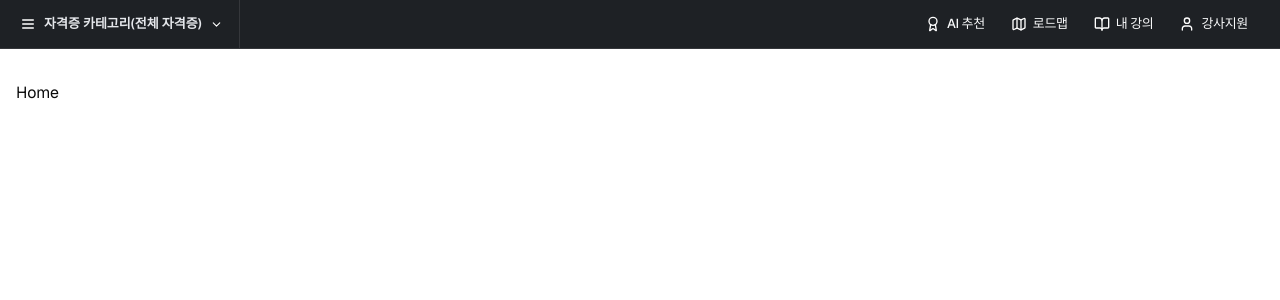
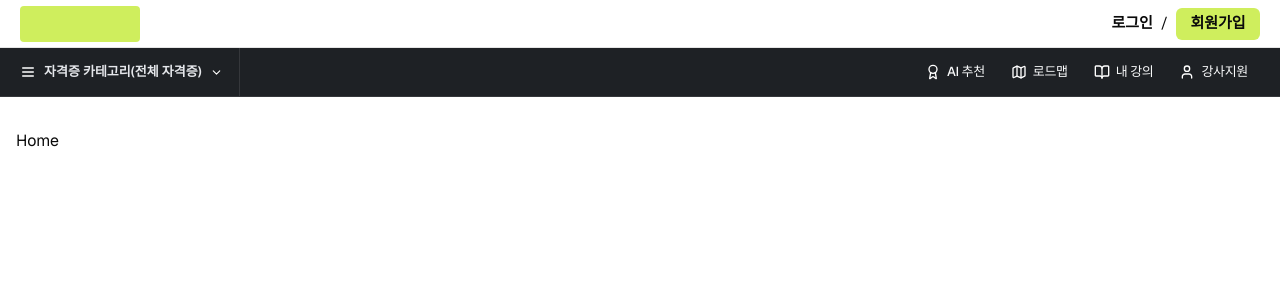
Before and after one commit to TEAM6-Six-Sashimi/-FE-Shasimi-Six, a Next.js app: page / in a window 1280 px wide. Shown: the top 300 px of the page. Built offline with nearby package versions, Linux system fonts and the light colour scheme.

Commit message:
[feature] 로그인 전 header 작업 완료

```diff
--- a/src/app/(user)/layout.tsx
+++ b/src/app/(user)/layout.tsx
@@ -1,8 +1,10 @@
+import Header from '@/components/layout/Header';
 import Menubar from '@/components/layout/Menubar';
 
 export default function UserLayout({ children }: { children: React.ReactNode }) {
   return (
     <div className="min-h-screen flex flex-col">
+      <Header />
       <Menubar />
       <main className="flex-1 container mx-auto px-4 py-8">{children}</main>
     </div>
--- a/src/components/layout/Header.tsx
+++ b/src/components/layout/Header.tsx
@@ -1,5 +1,21 @@
+import Link from "next/link";
+
 export default function Header() {
     return (
-        <div></div>
+        <div
+            className="flex bg-white border-b border-#E5E7EB/1 h-12 justify-between items-center p-5"
+        >
+            <Link href="/">
+                <div className="bg-[#CFEE5D] h-9 w-30 rounded"/>
+            </Link>
+
+            <div className="flex gap-2 items-center">
+                <Link href="/auth/login" className="text-[15px] font-semibold">로그인</Link>
+                <div className="text-[15px]">/</div>
+                <Link href="/auth/signup" className="bg-[#CFEE5D] text-[15px] font-semibold h-8 w-21 flex items-center justify-center rounded-sm">
+                    <div>회원가입</div>
+                </Link>
+            </div>
+        </div>
     );
 }
```
